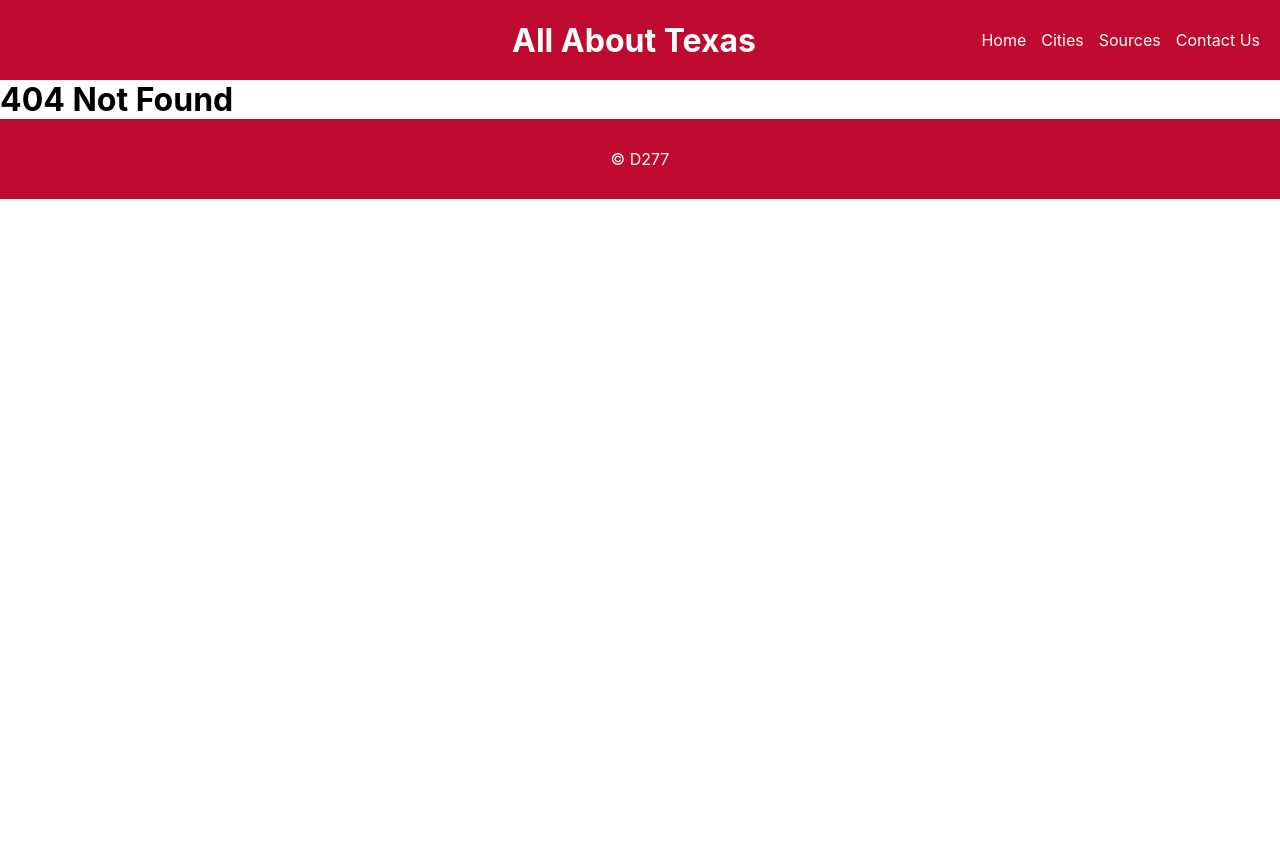
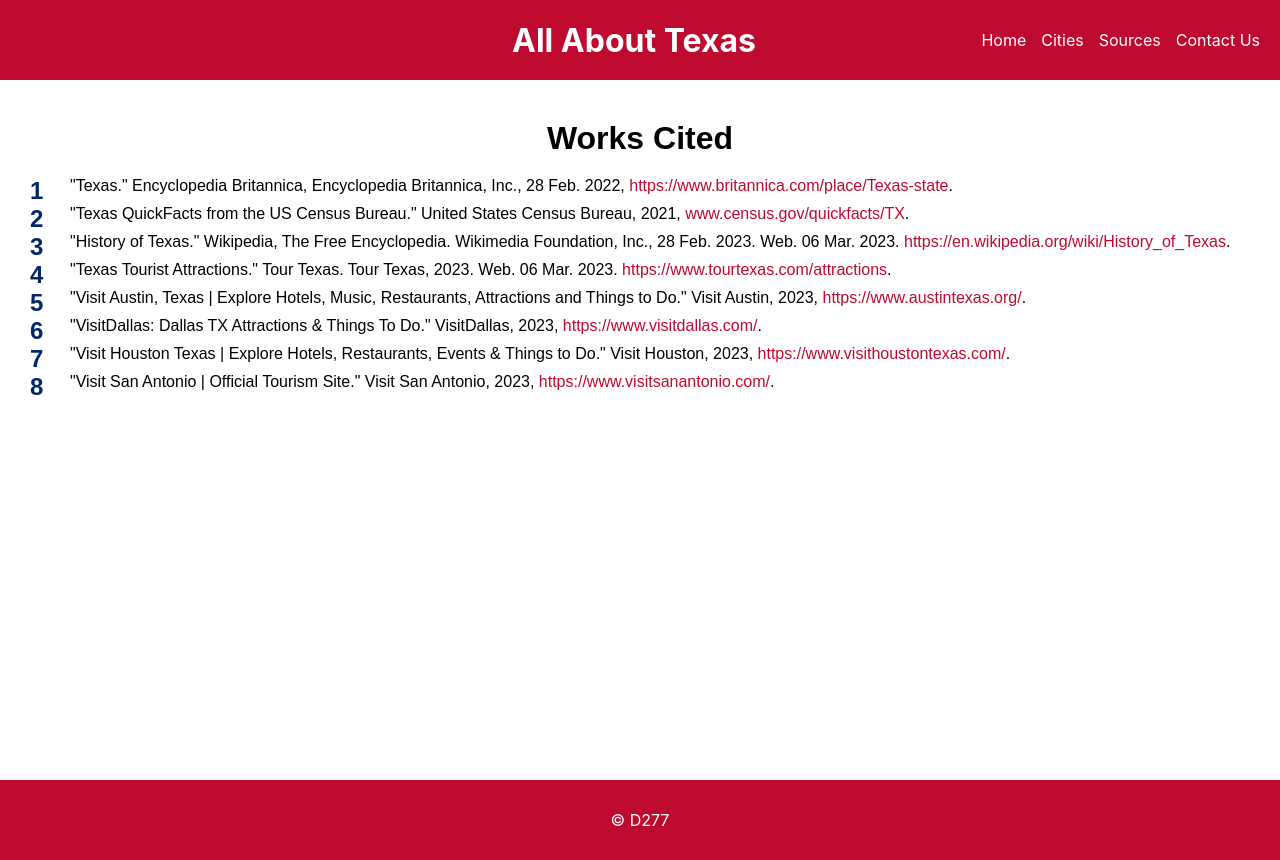
Before and after one commit to Richard-Harris1992/Texas-Info, a React (Create React App) app: page /sources in a window 1280 px wide. Before the commit this address had no page. Before the commit the page ends 800 px from the top, so only its background shows below. Built offline with nearby package versions, Linux system fonts and the light colour scheme.

Commit message:
finished styling, and sources

```diff
--- a/src/App.js
+++ b/src/App.js
@@ -3,7 +3,7 @@ import { BrowserRouter as Router, Routes, Route, Link } from 'react-router-dom';
 import Home from './Views/Home';
 import Cities from './Views/Cities';
 import City from './Views/City';
-// import Sources from './Views/Sources';
+import Sources from './Views/Sources';
 import Contact from './Views/Contact';
 
 
@@ -23,7 +23,7 @@ function App() {
         <Route path="/" element={<Home />} />
         <Route path="/cities" element={<Cities />} />
         <Route path="/cities/:city" element={<City />} />
-        {/* <Route path="/sources" element={<Sources />} /> */}
+        <Route path="/sources" element={<Sources />} />
         <Route path="/contact" element={<Contact />} />
         <Route path="*" element={<h1>404 Not Found</h1>} />
       </Routes>
--- a/src/Views/City.js
+++ b/src/Views/City.js
@@ -32,6 +32,7 @@ const City = () => {
              {cityInfo.attractions}
             </p>
           </article>
+          <img className="cityImg" src={cityInfo.img} alt={cityInfo.name} />
         </section>
 
         <aside className="cityAside">
--- a/src/Views/Sources.js
+++ b/src/Views/Sources.js
@@ -1,46 +1,25 @@
-import React from 'react';
+import '../stylesheets/Source.css'
+import { useEffect } from 'react'
 
 const Sources = () => {
+    useEffect(() => {
+        document.title = "Sources"
+    })
   return (
-    <div>
-      <h2>Works Cited</h2>
-      <ul>
-        <li>"Texas." Encyclopedia Britannica, Encyclopedia Britannica, Inc., 28 Feb. 2022, www.britannica.com/place/Texas-state.</li>
-        <li>"Texas Revolution." History.com, A&E Television Networks, 25 Jun. 2019, www.history.com/topics/mexico/texas-revolution.</li>
-        <li>"Texas QuickFacts from the US Census Bureau." United States Census Bureau, 2021, www.census.gov/quickfacts/TX.</li>
-        <li>"State Symbols of Texas." Texas State Library and Archives Commission. Texas State Library and Archives Commission, n.d. Web. 06 Mar. 2023. https://www.tsl.texas.gov/ref/abouttx/symbols.html.</li>
-        <li>"History of Texas." Wikipedia, The Free Encyclopedia. Wikimedia Foundation, Inc., 28 Feb. 2023. Web. 06 Mar. 2023. https://en.wikipedia.org/wiki/History_of_Texas.</li>
-        <li>"Texas Tourist Attractions." Tour Texas. Tour Texas, 2023. Web. 06 Mar. 2023. https://www.tourtexas.com/attractions.</li>
-        <li>"Visit Austin, Texas | Explore Hotels, Music, Restaurants, Attractions and Things to Do." Visit Austin, 2023, https://www.austintexas.org/.</li>
-        <li>"VisitDallas: Dallas TX Attractions & Things To Do." VisitDallas, 2023, https://www.visitdallas.com/.</li>
-        <li>"Visit Houston Texas | Explore Hotels, Restaurants, Events & Things to Do." Visit Houston, 2023, https://www.visithoustontexas.com/.</li>
-        <li>"Visit San Antonio | Official Tourism Site." Visit San Antonio, 2023, https://www.visitsanantonio.com/.</li>
-      </ul>
+    <div className="sourceContainer">
+      <h2 className="sourceTitle">Works Cited</h2>
+      <ol className="sourceList">
+        <li>"Texas." Encyclopedia Britannica, Encyclopedia Britannica, Inc., 28 Feb. 2022, <a href="https://www.britannica.com/place/Texas-state" className="sourceLink">https://www.britannica.com/place/Texas-state</a>.</li>
+        <li>"Texas QuickFacts from the US Census Bureau." United States Census Bureau, 2021, <a href="https://www.census.gov/quickfacts/TX" className="sourceLink">www.census.gov/quickfacts/TX</a>.</li>
+        <li>"History of Texas." Wikipedia, The Free Encyclopedia. Wikimedia Foundation, Inc., 28 Feb. 2023. Web. 06 Mar. 2023. <a href="https://en.wikipedia.org/wiki/History_of_Texas" className="sourceLink">https://en.wikipedia.org/wiki/History_of_Texas</a>.</li>
+        <li>"Texas Tourist Attractions." Tour Texas. Tour Texas, 2023. Web. 06 Mar. 2023. <a href="https://www.tourtexas.com/attractions" className="sourceLink">https://www.tourtexas.com/attractions</a>.</li>
+        <li>"Visit Austin, Texas | Explore Hotels, Music, Restaurants, Attractions and Things to Do." Visit Austin, 2023, <a href="https://www.austintexas.org/" className="sourceLink">https://www.austintexas.org/</a>.</li>
+        <li>"VisitDallas: Dallas TX Attractions & Things To Do." VisitDallas, 2023, <a href="https://www.visitdallas.com/" className="sourceLink">https://www.visitdallas.com/</a>.</li>
+        <li>"Visit Houston Texas | Explore Hotels, Restaurants, Events & Things to Do." Visit Houston, 2023, <a href="https://www.visithoustontexas.com/" className="sourceLink">https://www.visithoustontexas.com/</a>.</li>
+        <li>"Visit San Antonio | Official Tourism Site." Visit San Antonio, 2023, <a href="https://www.visitsanantonio.com/" className="sourceLink">https://www.visitsanantonio.com/</a>.</li>
+      </ol>
     </div>
   );
 }
 
 export default Sources;
-import React from 'react';
-
-const Sources = () => {
-  return (
-    <div>
-      <h2>Works Cited</h2>
-      <ul>
-        <li>"Texas." Encyclopedia Britannica, Encyclopedia Britannica, Inc., 28 Feb. 2022, www.britannica.com/place/Texas-state.</li>
-        <li>"Texas Revolution." History.com, A&E Television Networks, 25 Jun. 2019, www.history.com/topics/mexico/texas-revolution.</li>
-        <li>"Texas QuickFacts from the US Census Bureau." United States Census Bureau, 2021, www.census.gov/quickfacts/TX.</li>
-        <li>"State Symbols of Texas." Texas State Library and Archives Commission. Texas State Library and Archives Commission, n.d. Web. 06 Mar. 2023. https://www.tsl.texas.gov/ref/abouttx/symbols.html.</li>
-        <li>"History of Texas." Wikipedia, The Free Encyclopedia. Wikimedia Foundation, Inc., 28 Feb. 2023. Web. 06 Mar. 2023. https://en.wikipedia.org/wiki/History_of_Texas.</li>
-        <li>"Texas Tourist Attractions." Tour Texas. Tour Texas, 2023. Web. 06 Mar. 2023. https://www.tourtexas.com/attractions.</li>
-        <li>"Visit Austin, Texas | Explore Hotels, Music, Restaurants, Attractions and Things to Do." Visit Austin, 2023, https://www.austintexas.org/.</li>
-        <li>"VisitDallas: Dallas TX Attractions & Things To Do." VisitDallas, 2023, https://www.visitdallas.com/.</li>
-        <li>"Visit Houston Texas | Explore Hotels, Restaurants, Events & Things to Do." Visit Houston, 2023, https://www.visithoustontexas.com/.</li>
-        <li>"Visit San Antonio | Official Tourism Site." Visit San Antonio, 2023, https://www.visitsanantonio.com/.</li>
-      </ul>
-    </div>
-  );
-}
-
-export default Sources;
--- a/src/stylesheets/City.css
+++ b/src/stylesheets/City.css
@@ -18,6 +18,14 @@
     line-height: 1.5rem;
 }
 
+.cityImg {
+    width: 200px;
+    height: 200px;
+    object-fit: cover;
+    margin-top: 50px;
+    margin-left: 42%
+}
+
 .cityName {
     margin: 30px
 }
--- /dev/null
+++ b/src/stylesheets/Source.css
@@ -0,0 +1,42 @@
+.sourceContainer {
+    height: 80vh;
+    background-color: var(--texas-white);
+    padding: 20px;
+    font-family: "Arial", sans-serif;
+    color: black;
+    margin-top: 20px;
+  }
+
+  .sourceContainer h2 {
+    text-align: center;
+    font-size: 2em;
+    margin-bottom: 20px;
+    color: black;
+  }
+
+
+  .sourceContainer ol li {
+    counter-increment: item;
+    margin-bottom: 10px;
+    font-size: 1em;
+    position: relative;
+    padding-left: 40px;
+  }
+
+  .sourceContainer ol li::before {
+    content: counter(item);
+    font-size: 1.5em;
+    font-weight: bold;
+    position: absolute;
+    left: 0;
+    top: 0;
+    color: var(--texas-blue);
+  }
+
+  li > a {
+    color: var(--texas-red);
+  }
+
+  .sourceContainer ol li a:hover {
+    text-decoration: underline;
+  }
```
